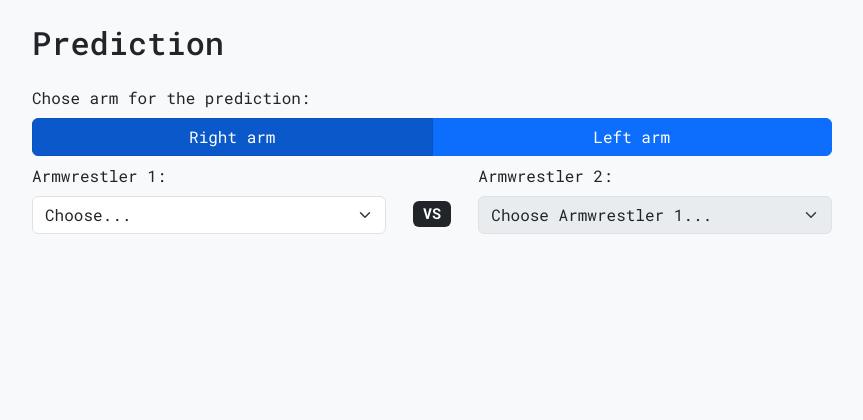
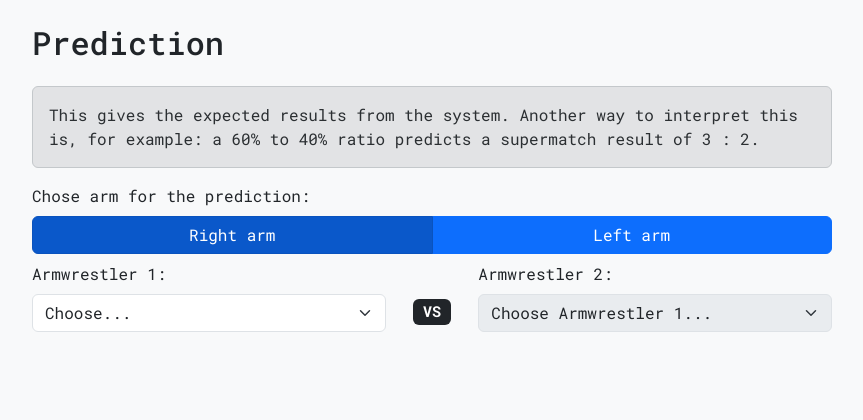
Before and after one commit to Teodor5rov/armelo, a Flask app: page /prediction in a window 1280 px wide. Shown: the part 56-476 px from the top of the page, without its empty margins (208-1071 px from the left). Run offline with Flask 3, Linux system fonts and the light colour scheme; data comes from the database, SQL or seed files in the repository; some libraries are stand-ins or nearby versions.

Commit message:
added alerts

```diff
--- a/templates/elo_from_match.html
+++ b/templates/elo_from_match.html
@@ -5,6 +5,9 @@
 {% block content %}
 <div class="mx-auto" style="max-width: 800px;">
     <h2 class="mb-4">Estimate ELO from match</h2>
+    <div class="alert alert-secondary" role="alert">
+        For example: if an [Unranked person] beats a [Ranked person] in a match, they would receive an estimated ELO rating based on the score of that specific single match.
+    </div>
     <form method="POST" action="{{ url_for('elo_from_match') }}" hx-post="{{ url_for('elo_from_match') }}" hx-trigger="change" hx-swap="outerHTML">
         <!-- Arm selection buttons -->
         <label for="arm" class="form-label">Chose arm for the match:</label>
--- a/templates/prediction.html
+++ b/templates/prediction.html
@@ -5,6 +5,9 @@
 {% block content %}
 <div class="mx-auto" style="max-width: 800px;">
     <h2 class="mb-4">Prediction</h2>
+    <div class="alert alert-secondary" role="alert">
+        This gives the expected results from the system. Another way to interpret this is, for example: a 60% to 40% ratio predicts a supermatch result of 3 : 2.
+    </div>
     <form method="POST" action="{{ url_for('prediction') }}" hx-post="{{ url_for('prediction') }}" hx-trigger="change" hx-swap="outerHTML">
         <!-- Arm selection buttons -->
         <label for="arm" class="form-label">Chose arm for the prediction:</label>
--- a/templates/ranking.html
+++ b/templates/ranking.html
@@ -3,6 +3,10 @@
 {% block title %}Ranking{% endblock %}
 
 {% block content %}
+
+<div class="alert alert-danger" role="alert">
+    Only right arm ranking is available for now. We have to collect data for the left arm.
+</div>
 
 <div class="btn-group btn-group-toggle mb-2 w-100" data-toggle="buttons">
     <a href="{{ url_for('ranking', arm='right') }}"
```
